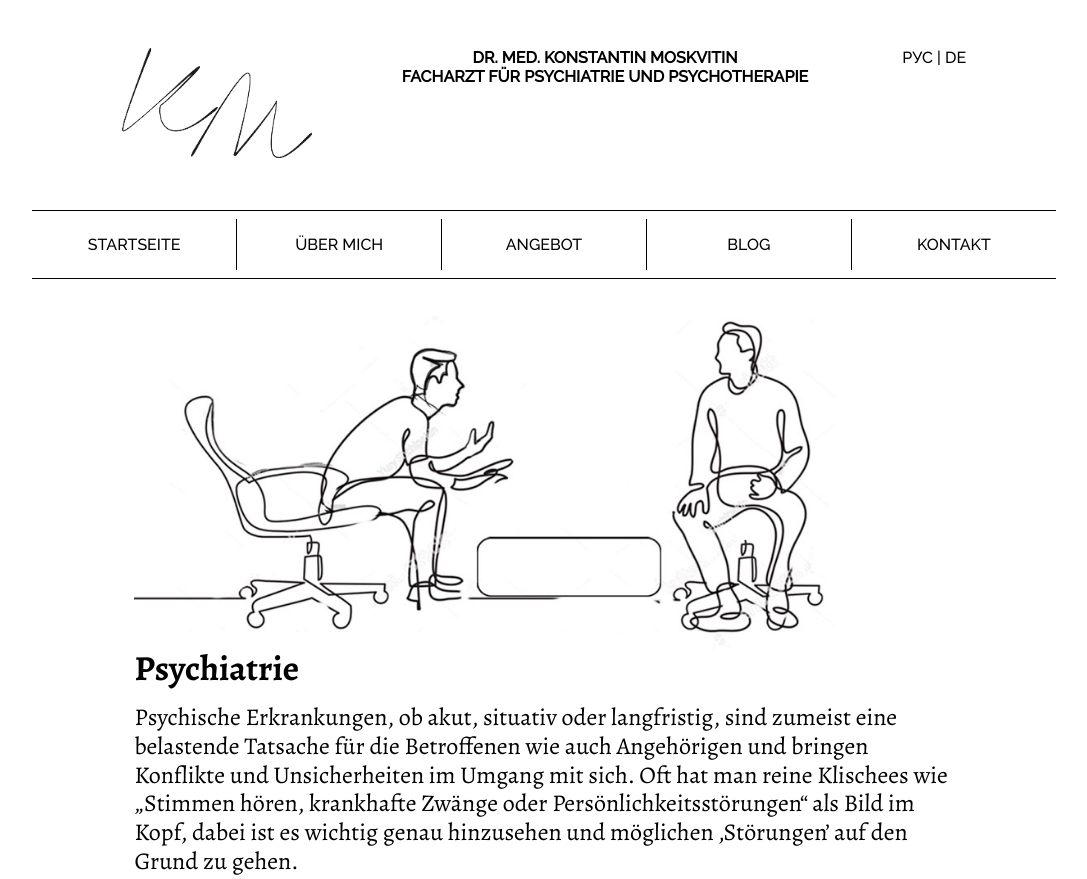
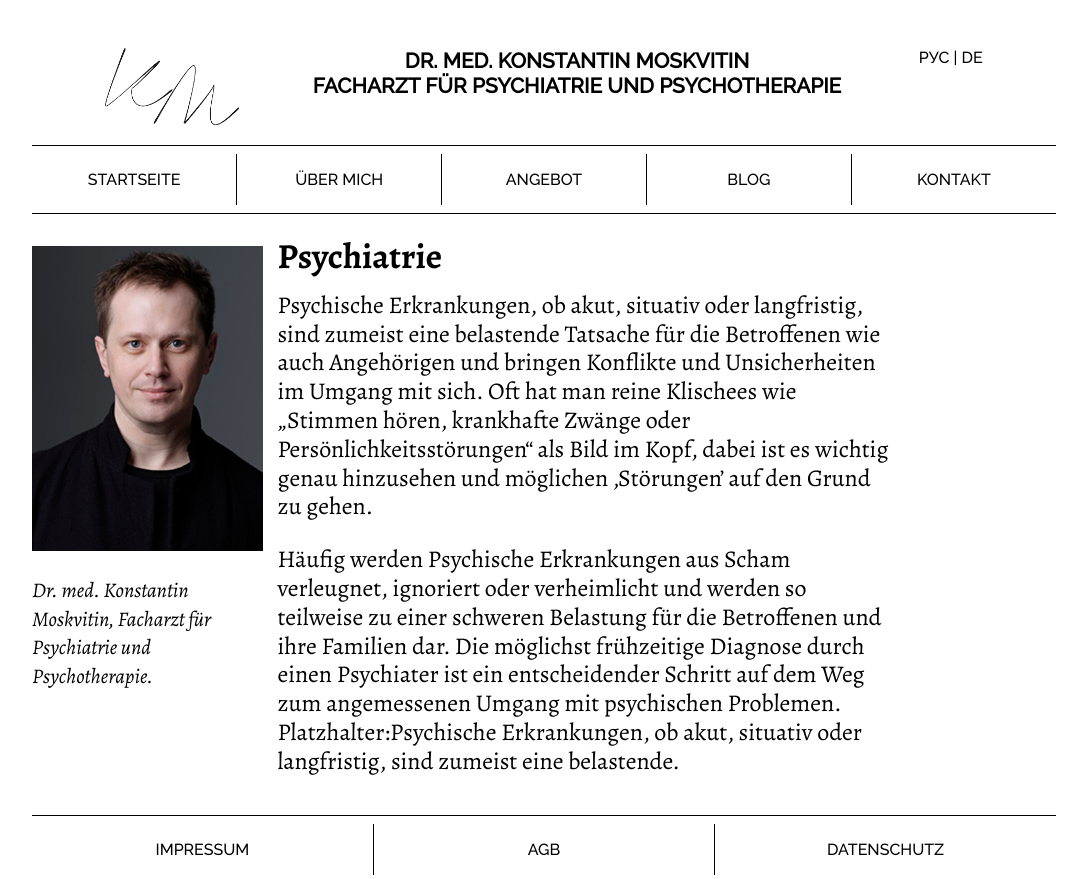
Before and after one commit to allarom/webseite-project, a plain HTML site: page index.html in a window 1280 px wide. Shown: the top 879 px of the page, without its empty margins (96-1183 px from the left). Drawn offline with nearby package versions, Linux system fonts and the light colour scheme.

Commit message:
trying new layout

```diff
--- a/index.html
+++ b/index.html
@@ -36,13 +36,19 @@
       <main>
         <div class="content">
           <section class="sc-cont">
-            <img src="images/psychiatrie-homepage.jpg" alt="psychiatrie" class="illustration">
+            <div class="slim-column"><img src="images/yourphoto.jpg" alt="psychiatrie" class="photo">
+              <p class="uebermich">Dr. med. Konstantin Moskvitin, Facharzt für Psychiatrie und Psychotherapie.
+                  </p>
+            </div>
+            <div class="wide-column">
             <h2>Psychiatrie</h2>
             <p>Psychische Erkrankungen, ob akut, situativ oder langfristig, sind  zumeist eine belastende Tatsache für die Betroffenen wie auch Angehörigen und bringen Konflikte und Unsicherheiten im Umgang mit sich. Oft hat man reine Klischees wie „Stimmen hören, krankhafte Zwänge oder Persönlichkeitsstörungen“ als Bild im Kopf, dabei ist es wichtig genau hinzusehen und möglichen ‚Störungen’ auf den Grund zu gehen. </p>
+            <p>Häufig werden Psychische Erkrankungen aus Scham verleugnet, ignoriert oder verheimlicht und werden so teilweise zu einer schweren Belastung für die Betroffenen und ihre Familien dar. Die möglichst frühzeitige Diagnose durch einen Psychiater ist ein entscheidender Schritt auf dem Weg zum angemessenen Umgang mit psychischen Problemen. Platzhalter:Psychische Erkrankungen, ob akut, situativ oder langfristig, sind  zumeist eine belastende. </p>
+          </div>
           </section>
-          <section class="sc-cont">
-            <img src="images/psychiatrie-homepage-illu.jpg" alt="psychiatrie" class="illustration">
-            <p>Häufig werden Psychische Erkrankungen aus Scham verleugnet, ignoriert oder verheimlicht und werden so teilweise zu einer schweren Belastung für die Betroffenen und ihre Familien dar. Die möglichst frühzeitige Diagnose durch einen Psychiater ist ein entscheidender Schritt auf dem Weg zum angemessenen Umgang mit psychischen Problemen. </p>
+          <section class="">
+            <!-- <img src="images/psychiatrie-homepage-illu.jpg" alt="psychiatrie" class="illustration"> -->
+            <!-- <p>Häufig werden Psychische Erkrankungen aus Scham verleugnet, ignoriert oder verheimlicht und werden so teilweise zu einer schweren Belastung für die Betroffenen und ihre Familien dar. Die möglichst frühzeitige Diagnose durch einen Psychiater ist ein entscheidender Schritt auf dem Weg zum angemessenen Umgang mit psychischen Problemen. </p> -->
           </section>
         </div>
 
@@ -57,7 +63,7 @@
           </table>
       </footer>
 
-    <script type="text/javascript" src="javascript/main.js"></script>
+    <script type="text/javascript" src="main.js"></script>
     </div>
   </body>
 </html>
--- a/style.css
+++ b/style.css
@@ -53,22 +53,22 @@ header, footer {
 }
 
 .logo {
-  width: 190px;
-  height: 110px;
+  width: 134px;
+  height: auto;
 }
 .name {
   text-align: center;
 }
 
 header h1 {
-  font-size: 1rem;
+  font-size: 1.3rem;
 }
 
  .navigation {
   display: flex;
   justify-content: space-between;
   align-items: center;
-  margin-top: 2rem;
+  margin-top: 1rem;
   border-top: 1px solid black;
   border-bottom: 1px solid black;
 }
@@ -104,7 +104,7 @@ table tr:last-child td {
 }
 
 nav, footer {
-  margin-top: 3rem;
+  margin-top: 1rem;
   margin-bottom: 2rem;
   border-top:  1px solid black;
   border-bottom:  1px solid black;
@@ -112,7 +112,7 @@ nav, footer {
 /* ---- main ---- */
 
 section {
-  width: 80%;
+  width: 100%;
 }
 
 .content {
@@ -122,6 +122,29 @@ section {
   margin: 0 auto;
 }
 
+.sc-cont {
+  display: flex;
+  justify-content: flex-start;
+}
+
+.slim-column {
+  flex: 0 0 20%;
+  margin-right: 0.9rem;
+}
+
+.wide-column {
+  flex: 0 0 60%;
+}
+
+.uebermich {
+font-style: italic;
+font-size: 1.3rem;
+}
+
+.photo {
+  flex: 1 0 30%;
+
+}
 
 .illustration {
   width: 100%;
```
Also changed, not shown: images/yourphoto.jpg (added).
